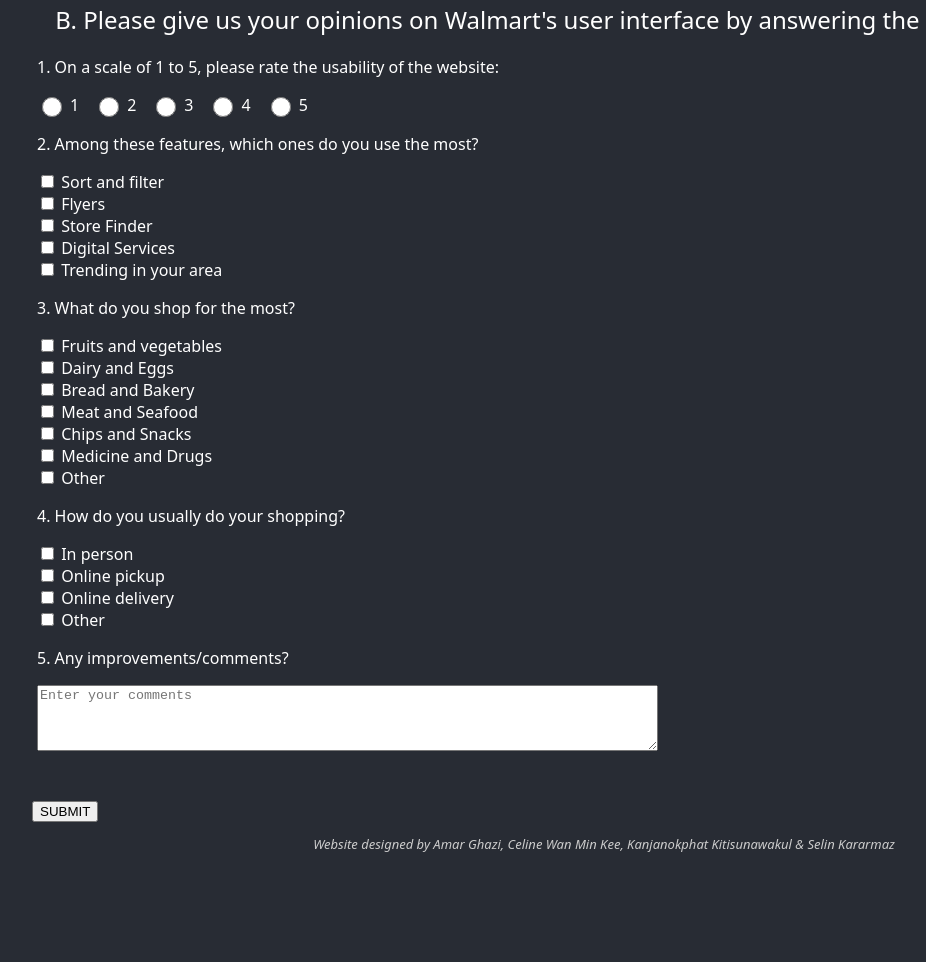
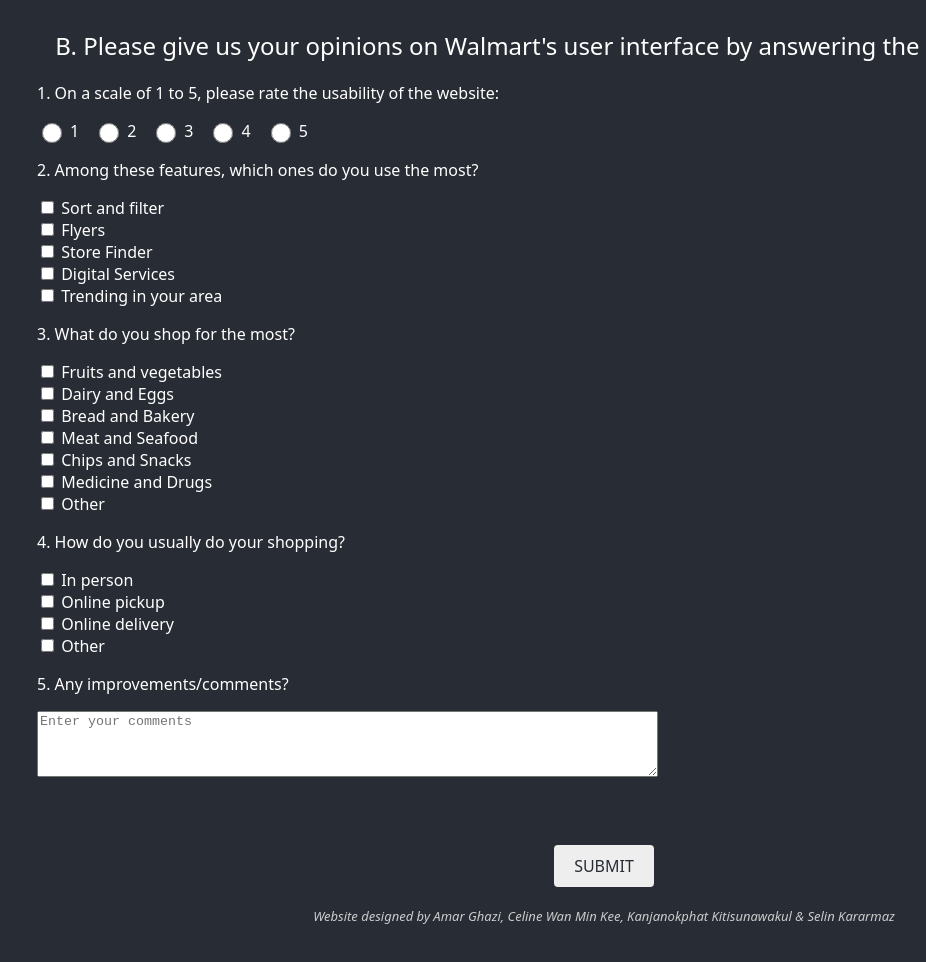
Before and after one commit to SEG3125-Group9/Lab1, a plain HTML site: page survey.html in a window 1280 px wide. Shown: the part 900-1862 px from the top of the page, without its empty margins (36-962 px from the left). Before the commit the page ends 1834 px from the top, so only its background shows below. Drawn offline with Linux system fonts and the light colour scheme.

Commit message:
adding css feature for submit button and hover feature

```diff
--- a/survey.css
+++ b/survey.css
@@ -2,7 +2,8 @@
   background-color: #282c34;
   padding: 30px;
   color: white;
-  font-family: system-ui, -apple-system, BlinkMacSystemFont, 'Segoe UI', Roboto, Oxygen, Ubuntu, Cantarell, 'Open Sans', 'Helvetica Neue', sans-serif;
+  font-family: system-ui, -apple-system, BlinkMacSystemFont, "Segoe UI", Roboto,
+    Oxygen, Ubuntu, Cantarell, "Open Sans", "Helvetica Neue", sans-serif;
   font-weight: 0;
 }
 
@@ -15,7 +16,7 @@
 }
 
 a:hover {
-  color: #C8C8C8;
+  color: #c8c8c8;
   text-decoration: underline;
 }
 
@@ -23,7 +24,7 @@
   padding: 5px;
 }
 
-img{
+img {
   display: block;
   margin-left: auto;
   margin-right: auto;
@@ -42,12 +43,11 @@
 }
 
 .info-question {
-  /* to do */
+  padding: 5px;
 }
 
-
 .ui-question {
-  padding: 5px
+  padding: 5px;
 }
 
 .radio-btn-container {
@@ -62,12 +62,36 @@
 
 .label-btn {
   padding-left: 5px;
-  padding-right: 15px
+  padding-right: 15px;
 }
 
 #signature {
   text-align: center;
-  color: #CCCCCC;
+  color: #cccccc;
   font-style: italic;
   font-size: 13px;
 }
+
+#submitButton {
+  background-color: #eeeeee;
+  display: block;
+  color: #282c34;
+  padding: 10px 20px;
+  border: none;
+  border-radius: 4px;
+  font-family: system-ui, -apple-system, BlinkMacSystemFont, "Segoe UI", Roboto,
+    Oxygen, Ubuntu, Cantarell, "Open Sans", "Helvetica Neue", sans-serif;
+  font-size: 16px;
+  cursor: pointer;
+  transition: background-color 0.3s ease;
+  margin: 20px auto;
+}
+
+#submitButton:hover {
+  background-color: #cccccc;
+}
+
+.block {
+  display: block;
+  margin-top: 20px;
+}
```
Also changed, not shown: survey.html (+0 -1 lines).
